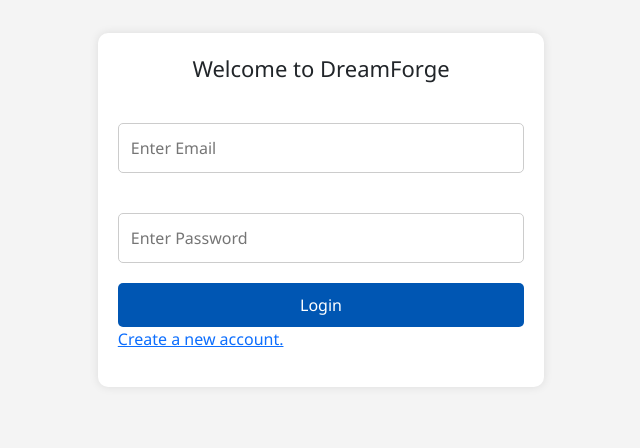
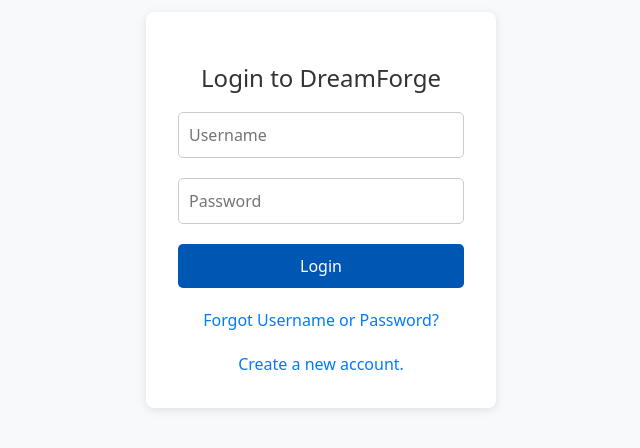
Before and after one commit to OrYanivProject/DreamForge, a React (Vite) app in the folder client/: page /login in a window 1280 px wide. Shown: the part 190-638 px from the top of the page, without its empty margins (319-959 px from the left). Built offline with nearby package versions, Linux system fonts and the light colour scheme.

Commit message:
styling changes

```diff
--- a/client/src/App.jsx
+++ b/client/src/App.jsx
@@ -1,21 +1,22 @@
-import { useState } from 'react'
-import 'bootstrap/dist/css/bootstrap.min.css'
-import Signup from './Signup'
-import {BrowserRouter, Routes, Route} from 'react-router-dom'
-import Login from './Login'
-import Home from './home'
+import { useState } from 'react';
+import 'bootstrap/dist/css/bootstrap.min.css';
+import { BrowserRouter, Routes, Route } from 'react-router-dom';
+import Signup from './Signup';
+import Login from './Login';
+import Home from './home';
+import Welcome from './Welcome';  // Import the Welcome component
 
 function App() {
-
   return (
     <BrowserRouter>
       <Routes>
-        <Route path= '/register' element={<Signup />}></Route>
-        <Route path= '/login' element={<Login />}></Route>
-        <Route path= '/home' element={<Home />}></Route>
+        <Route path='/' element={<Welcome />}></Route>  // Set Welcome as the root path
+        <Route path='/register' element={<Signup />}></Route>
+        <Route path='/login' element={<Login />}></Route>
+        <Route path='/home' element={<Home />}></Route>
       </Routes>
     </BrowserRouter>
-  )
+  );
 }
 
-export default App
+export default App;
--- a/client/src/Login.jsx
+++ b/client/src/Login.jsx
@@ -4,43 +4,49 @@ import axios from 'axios';
 import './styles.css';
 
 function Login() {
-    const [email, setEmail] = useState('');
+    const [username, setUsername] = useState('');
     const [password, setPassword] = useState('');
     const navigate = useNavigate();
 
     const handleSubmit = (e) => {
         e.preventDefault();
-        axios.post('http://localhost:3001/login', { email, password })
+        axios.post('http://localhost:3001/login', { username, password })
             .then(result => {
                 if (result.data === "Success") {
                     navigate('/home');
+                } else {
+                    alert('Login failed!');
                 }
             })
-            .catch(err => console.log(err));
+            .catch(err => {
+                alert('Error logging in');
+                console.log(err);
+            });
     };
 
     return (
-        <div className="container">
+        <div className="login-container">
             <div className="form-container">
-                <h2 className="title">Welcome to DreamForge</h2>
+                <h2 className="title">Login to DreamForge</h2>
                 <form onSubmit={handleSubmit}>
                     <input
-                        type="email"
-                        placeholder="Enter Email"
+                        type="text"
+                        placeholder="Username"
                         className="input-field"
-                        value={email}
-                        onChange={(e) => setEmail(e.target.value)}
+                        value={username}
+                        onChange={(e) => setUsername(e.target.value)}
                     />
                     <input
                         type="password"
-                        placeholder="Enter Password"
+                        placeholder="Password"
                         className="input-field"
                         value={password}
                         onChange={(e) => setPassword(e.target.value)}
                     />
-                    <button className="button">Login</button>
+                    <button type="submit" className="button">Login</button>
                 </form>
-                <p className="link"><Link to="/register">Create a new account.</Link></p>
+                <Link to="/forgot-password" className="forgot-link">Forgot Username or Password?</Link>
+                <Link to="/register" className="link">Create a new account.</Link>
             </div>
         </div>
     );
--- /dev/null
+++ b/client/src/Welcome.jsx
@@ -0,0 +1,29 @@
+import React from 'react';
+import { Link } from 'react-router-dom';
+import './styles.css';  // Ensure this CSS path is correct
+
+const Welcome = () => {
+  return (
+    <div className="welcome-page">
+      <div className="navbar">
+        <div>
+          <Link to="/about-us" className="nav-link">About Us</Link>
+          <Link to="/faqs" className="nav-link">FAQs</Link>
+          <Link to="/our-work" className="nav-link">Our Work</Link>
+        </div>
+        <div>
+          <Link to="/login" className="nav-link">Log In</Link>
+          <Link to="/signup" className="nav-link">Sign Up</Link>
+        </div>
+      </div>
+      <div className="content">
+        <h1 className="title">DreamForge</h1>
+        <p className="p">Bring Your Vision To The Next Level</p>
+        <p className="p">Create Your Project's Blueprint in Seconds, No Experience Needed</p>
+        <Link to="/register" className="button">Get Started</Link>
+      </div>
+    </div>
+  );
+};
+
+export default Welcome;
--- a/client/src/home.jsx
+++ b/client/src/home.jsx
@@ -5,14 +5,13 @@ function Home() {
     const [idea, setIdea] = useState('');
 
     const handleSubmission = () => {
-        // Logic to handle submission, possibly sending data to backend
-        console.log(idea); // Just a placeholder action
+        console.log(idea); // Logic for submission
     };
 
     return (
-        <div className="container">
+        <div className="container home-container">
             <div className="form-container">
-                <h2 className="title">Write your idea, and in one click,<br/>your project book is ready.</h2>
+                <h2 className="title">Write your idea, and in one click, your project book is ready.</h2>
                 <input
                     type="text"
                     placeholder="Let's build the future..."
--- a/client/src/styles.css
+++ b/client/src/styles.css
@@ -1,49 +1,120 @@
-/* styles.css - Adjustments for the home page */
-.container {
+/* Global Styles */
+.container, .welcome-page {
   display: flex;
   flex-direction: column;
   align-items: center;
   justify-content: center;
-    height: 100vh;
-    font-family: 'Segoe UI', Tahoma, Geneva, Verdana, sans-serif;
-    background-color: #f4f4f4; /* Light gray background */
+  min-height: 100vh;
+  font-family: 'Arial', sans-serif;
+  background-color: #f8f9fa;
+}
+
+.navbar {
+  display: flex;
+  justify-content: space-between;
+  align-items: center;
+  width: 100%;
+  padding: 1rem 10%;
+  background-color: #fff;
+  box-shadow: 0 2px 4px rgba(0,0,0,0.1);
+  margin-bottom: 20px;
+}
+
+.nav-link {
+  color: #007bff;
+  text-decoration: none;
+  padding: 8px 16px;
+  font-weight: bold;
+  border-radius: 4px;
+}
+
+.nav-link:hover {
+  background-color: #f0f0f0;
+}
+
+.content {
+  text-align: center;
+  padding: 20px;
+}
+
+.button {
+  padding: 10px 20px;
+  background-color: #0056b3;
+  color: white;
+  border: none;
+  border-radius: 5px;
+  text-decoration: none;
+  font-size: 16px;
+  cursor: pointer;
+}
+
+.button:hover {
+  background-color: #004495;
+}
+
+.title {
+  margin: 20px 0;
+  font-size: 28px;
+  color: #333;
+}
+
+.p {
+  font-size: 18px;
+  color: #666;
+}
+/* Login Page Specific Styles */
+.login-container {
+  display: flex;
+  flex-direction: column;
+  align-items: center;
+  justify-content: center;
+  min-height: 100vh;
+  background-color: #f8f9fa;
 }
 
 .form-container {
-    background-color: white;
-    padding: 20px;
-    border-radius: 10px;
-    box-shadow: 0 0 10px rgba(0,0,0,0.1);
-    width: 40%; /* Adjust width to increase the size of the form */
-    max-width: 600px; /* Ensures the form doesn't get too wide on larger screens */
+  background: #ffffff;
+  padding: 2rem;
+  border-radius: 8px;
+  box-shadow: 0 2px 10px rgba(0,0,0,0.1);
+  width: 100%;
+  max-width: 350px;
 }
 
 .input-field {
-    width: 100%; /* Full width within the form container */
-    padding: 12px; /* Increased padding for better visibility */
-    margin: 20px 0; /* Increased margin for better separation */
+  width: 100%;
+  padding: 10px;
+  margin-bottom: 20px;
   border: 1px solid #ccc;
   border-radius: 5px;
-    font-size: 16px; /* Larger font size for better readability */
 }
 
 .button {
   width: 100%;
-    padding: 10px;
   background-color: #0056b3;
   color: white;
+  padding: 10px;
   border: none;
   border-radius: 5px;
   cursor: pointer;
+  font-size: 16px;
 }
 
 .button:hover {
-    background-color: #004080;
+  background-color: #004495;
+}
+
+.link, .forgot-link {
+  text-align: center;
+  display: block;
+  margin-top: 20px;
+  color: #007bff;
+  text-decoration: none;
 }
 
 .title {
+  text-align: center;
   margin-bottom: 20px;
-    text-align: center; /* Ensures text is centered */
-    line-height: 1.4; /* Adjust line height to ensure text spans two lines */
-    font-size: 22px; /* Adjust font size as needed */
+  font-size: 24px;
+  color: #333;
 }
```
Lines whose indentation alone changed are shown as unchanged.
